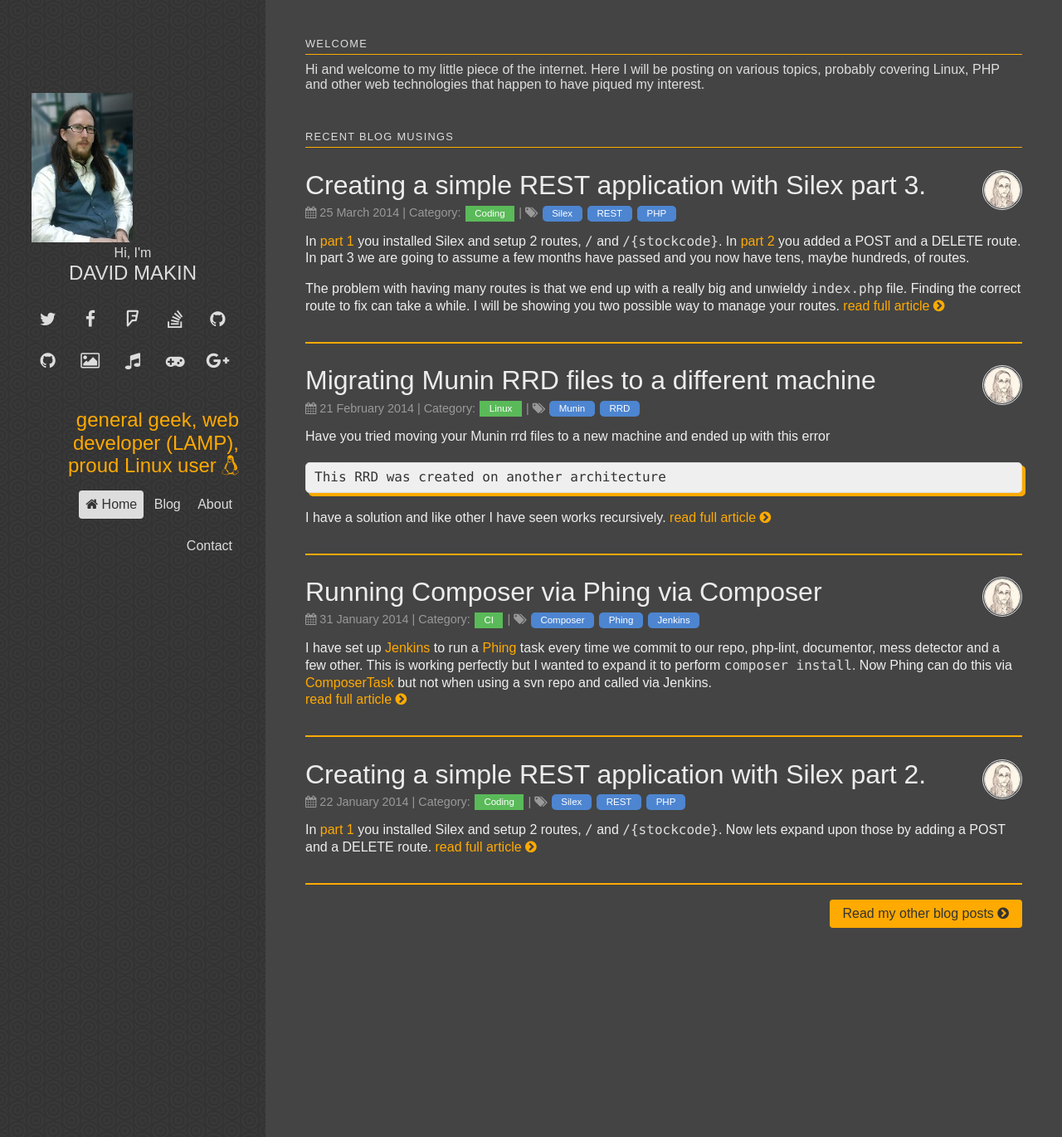
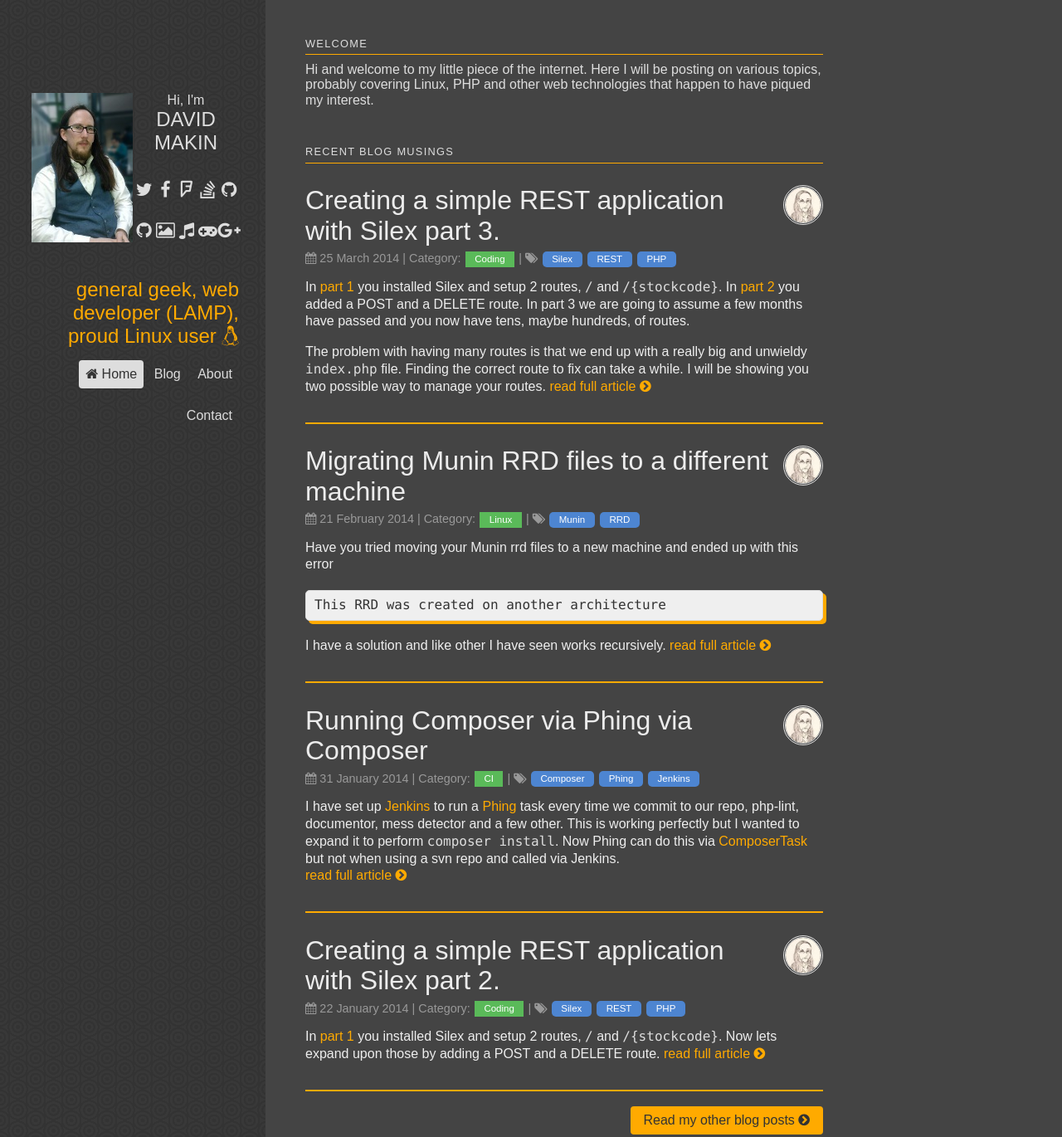
Before and after one commit to sleep-er/sleep-er.github.io, a Jekyll site: the page built from index.html, in a window 1280 px wide and 1370 px high. Shown: the whole window at 83% size. Built offline with Jekyll 4.4.1, drawn with Linux system fonts in a browser that asks for light colours; nearby versions of some CDN libraries; some web fonts are replaced; comment, search, counter and statistics services are not loaded.

Commit message:
adding in grid

```diff
--- a/_includes/header.html
+++ b/_includes/header.html
@@ -17,7 +17,12 @@
     <link rel="canonical" href="{{ site.url }}" />
     <!-- styles -->
     <link rel="stylesheet" href="https://unpkg.com/purecss@0.6.2/build/pure-min.css" integrity="sha384-UQiGfs9ICog+LwheBSRCt1o5cbyKIHbwjWscjemyBMT9YCUMZffs6UqUTd0hObXD" crossorigin="anonymous">
-
+    <!--[if lte IE 8]>
+    <link rel="stylesheet" href="https://unpkg.com/purecss@0.6.2/build/grids-responsive-old-ie-min.css">
+    <![endif]-->
+    <!--[if gt IE 8]><!-->
+    <link rel="stylesheet" href="https://unpkg.com/purecss@0.6.2/build/grids-responsive-min.css">
+    <!--<![endif]-->
     <link href="//netdna.bootstrapcdn.com/font-awesome/4.0.3/css/font-awesome.css" rel="stylesheet">
 
     <link rel="stylesheet" href="{{ site.url }}/css/sleep-er.css">
```
